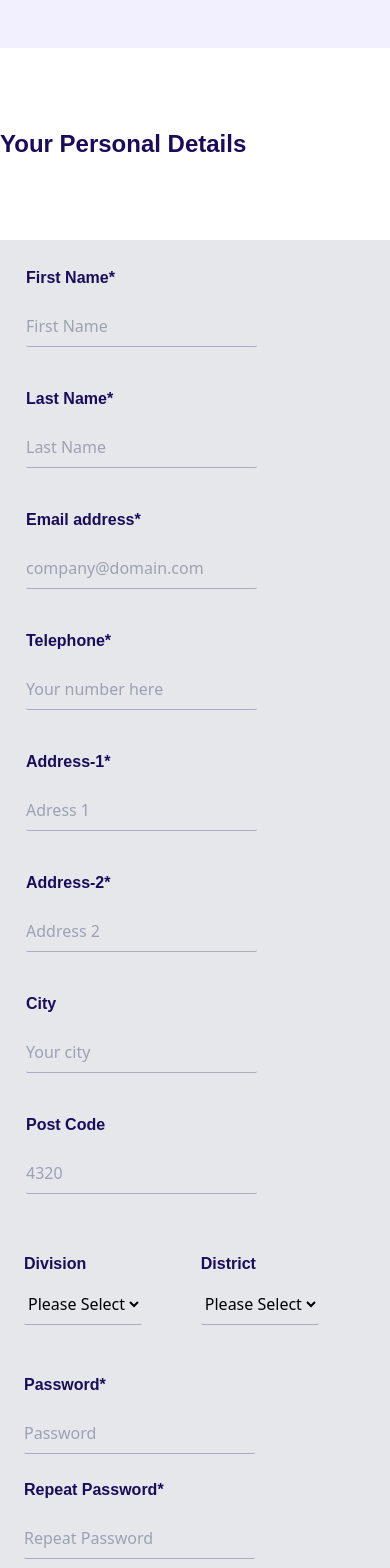
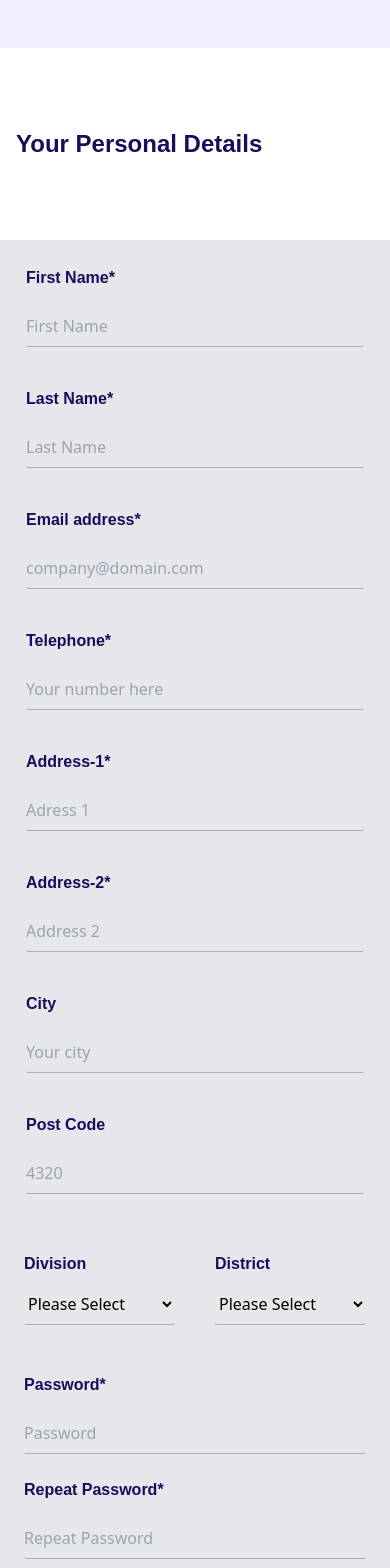
Before and after one commit to mahmudulhasanprodan/HektoOriginal, a React (Vite) app: page /registration in a window 390 px wide. Shown: the part 180-1748 px from the top of the page. Built offline with nearby package versions, Linux system fonts and the light colour scheme.

Commit message:
sighup responsive done

```diff
--- a/src/Pages/SignUp/SignUp.jsx
+++ b/src/Pages/SignUp/SignUp.jsx
@@ -278,12 +278,12 @@ const SignUp = () => {
         </div>
         <div className="container">
           <div className="py-20">
-            <h2 className="font-Josefin font-bold text-2xl text-FtextColor">
+            <h2 className="font-Josefin font-bold text-2xl text-FtextColor px-4 xl:px-4">
               Your Personal Details
             </h2>
           </div>
           <div className="flex flex-wrap gap-x-10 gap-y-10 border-2 p-6 bg-gray-200">
-            <div className="basis-2/5">
+            <div className="w-full md:basis-2/5">
               <Resistration
                 className={`${
                   userInfoError.FirstNameError
@@ -304,7 +304,7 @@ const SignUp = () => {
                 </p>
               )}
             </div>
-            <div className="basis-2/5">
+            <div className="w-full md:basis-2/5">
               <Resistration
                 className={
                   "border-b-[1px] border-b-OpacityColor rounded-sm py-2 bg-transparent"
@@ -318,7 +318,7 @@ const SignUp = () => {
                 OnValue={userInfo.LastName}
               />
             </div>
-            <div className="basis-2/5">
+            <div className="w-full md:basis-2/5">
               <Resistration
                 className={`${
                   userInfoError.EmailAddressError
@@ -339,7 +339,7 @@ const SignUp = () => {
                 </p>
               )}
             </div>
-            <div className="basis-2/5">
+            <div className="w-full md:basis-2/5">
               <Resistration
                 className={`${
                   userInfoError.NumberError
@@ -360,7 +360,7 @@ const SignUp = () => {
                 </p>
               )}
             </div>
-            <div className="basis-2/5">
+            <div className="w-full md:basis-2/5">
               <Resistration
                 className={`${
                   userInfoError.AdrressOneError
@@ -381,7 +381,7 @@ const SignUp = () => {
                 </p>
               )}
             </div>
-            <div className="basis-2/5">
+            <div className="w-full md:basis-2/5">
               <Resistration
                 className={
                   "border-b-[1px] border-b-OpacityColor rounded-sm py-2 bg-transparent"
@@ -395,7 +395,7 @@ const SignUp = () => {
                 OnValue={userInfo.AdressTwo}
               />
             </div>
-            <div className="basis-2/5">
+            <div className="w-full md:basis-2/5">
               <Resistration
                 className={
                   "border-b-[1px] border-b-OpacityColor rounded-sm py-2 bg-transparent"
@@ -409,7 +409,7 @@ const SignUp = () => {
                 OnValue={userInfo.City}
               />
             </div>
-            <div className="basis-2/5">
+            <div className="w-full md:basis-2/5">
               <Resistration
                 className={
                   "border-b-[1px] border-b-OpacityColor rounded-sm py-2 bg-transparent"
@@ -426,7 +426,7 @@ const SignUp = () => {
           </div>
           {/* Division Part is here */}
           <div className="flex gap-x-10 gap-y-6 bg-gray-200 p-6">
-            <div className="basis-2/5">
+            <div className="w-full md:basis-2/5">
               <h2 className="font-Josefin text-base font-bold text-FtextColor py-2">
                 Division
               </h2>
@@ -435,8 +435,8 @@ const SignUp = () => {
                 id="Division"
                 className={`${
                   userInfoError.DistrictError
-                    ? "border-b-[1px] border-b-red-500 py-2 bg-transparent"
-                    : "border-b-[1px] border-b-OpacityColor rounded-sm py-2 bg-transparent"
+                    ? "border-b-[1px] border-b-red-500 py-2 bg-transparent w-full md:basis-2/5"
+                    : "border-b-[1px] border-b-OpacityColor rounded-sm py-2 bg-transparent w-full md:basis-2/5"
                 }`}
                 onChange={HandleInput}
                 value={userInfo.Division}
@@ -457,7 +457,7 @@ const SignUp = () => {
                 </p>
               )}
             </div>
-            <div className="basis-2/5">
+            <div className="w-full md:basis-2/5">
               <h2 className="font-Josefin text-base font-bold text-FtextColor py-2">
                 District
               </h2>
@@ -466,8 +466,8 @@ const SignUp = () => {
                 id="District"
                 className={`${
                   userInfoError.DistrictError
-                    ? "border-b-[1px] border-b-red-500 py-2 bg-transparent"
-                    : "border-b-[1px] border-b-OpacityColor rounded-sm py-2 bg-transparent"
+                    ? "border-b-[1px] border-b-red-500 py-2 bg-transparent w-full md:basis-2/5"
+                    : "border-b-[1px] border-b-OpacityColor rounded-sm py-2 bg-transparent cursor-pointer w-full md:basis-2/5"
                 }`}
                 onChange={HandleInput}
                 value={userInfo.District}
@@ -488,12 +488,12 @@ const SignUp = () => {
           </div>
           {/* password part Here */}
           <div className="flex flex-wrap p-6 bg-gray-200 gap-x-10 gap-y-6">
-            <div className="basis-2/5">
+            <div className="w-full md:basis-2/5">
               <Resistration
                 className={`${
                   userInfoError.PasswordError
                     ? "border-b-[1px] border-b-red-500 py-2 bg-transparent"
-                    : "border-b-[1px] border-b-OpacityColor rounded-sm py-2 bg-transparent"
+                    : "border-b-[1px] border-b-OpacityColor rounded-sm py-2 bg-transparent cursor-pointer"
                 }`}
                 labelItem={"Password*"}
                 InputType={"password"}
@@ -508,7 +508,7 @@ const SignUp = () => {
                   {userInfoError.PasswordError}
                 </p>
               )}
-              <div className="basis-2/5">
+              <div className="w-full md:basis-2/5">
                 {userInfoError.PasswordNotMatchError && (
                   <p className="text-red-500 font-Josefin">
                     {userInfoError.PasswordNotMatchError}
@@ -516,12 +516,12 @@ const SignUp = () => {
                 )}
               </div>
             </div>
-            <div className="basis-2/5">
+            <div className="w-full md:basis-2/5">
               <Resistration
                 className={`${
                   userInfoError.RepeatPasswordError
                     ? "border-b-[1px] border-b-red-500 py-2 bg-transparent"
-                    : "border-b-[1px] border-b-OpacityColor rounded-sm py-2 bg-transparent"
+                    : "border-b-[1px] border-b-OpacityColor rounded-sm py-2 bg-transparent cursor-pointer"
                 }`}
                 labelItem={"Repeat Password*"}
                 InputType={"password"}
```
